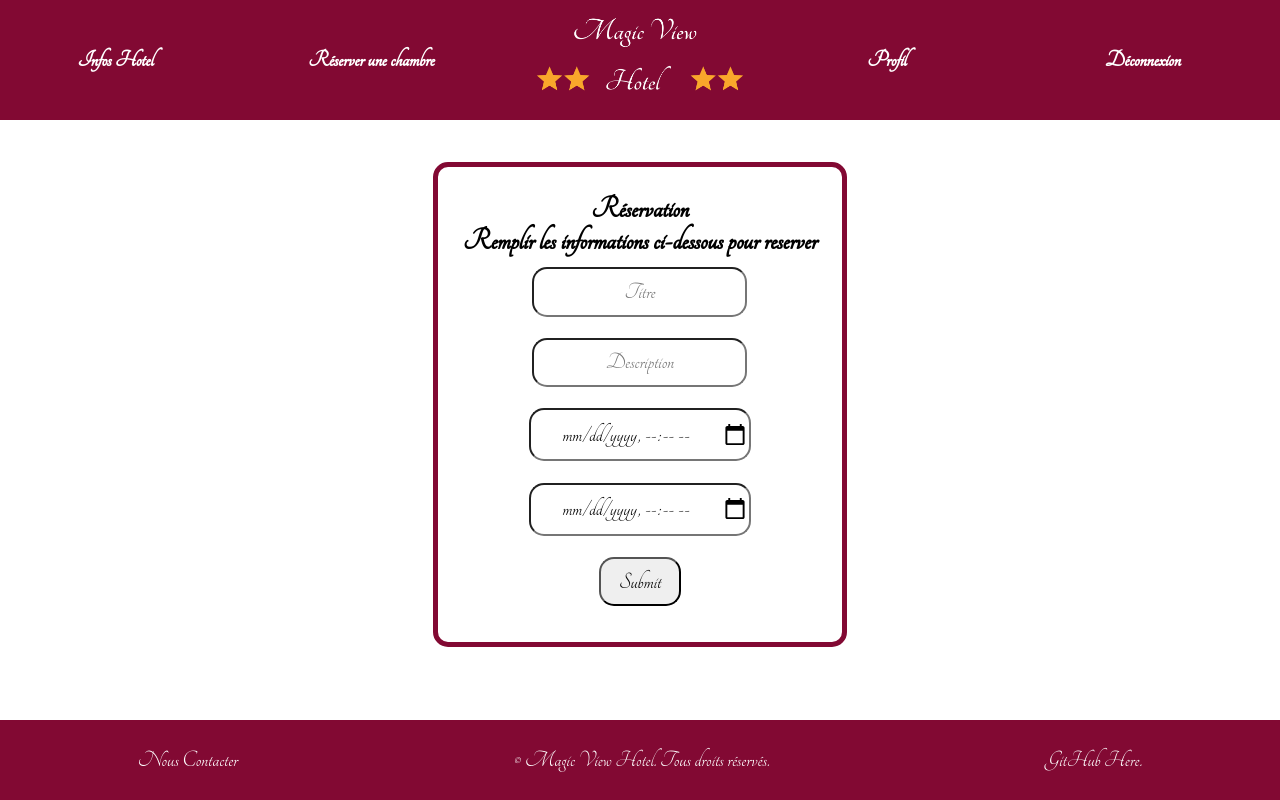
After one commit to ridha-boughediri/reservation-salles, a PHP site: page /reservations.php in a window 1280 px wide. The commit adds this page. Run offline with PHP 8.4, Linux system fonts and the light colour scheme; the visitor is signed in with stand-in values (Sample User, id 1); data that the repository does not hold is empty.

Commit message:
ADD reservations

```diff
--- /dev/null
+++ b/css/reservation.css
@@ -0,0 +1,62 @@
+* {
+    box-sizing: border-box;
+    margin: 0;
+    padding: 0;
+}
+
+html,
+body {
+    width: 100%;
+    min-height: max-content;
+    height: 100%;
+}
+
+main {
+    width: 100%;
+    min-height: 90%;
+    height: max-content;
+    display: flex;
+    padding-top: 7%;
+    align-items: center;
+    justify-content: center;
+}
+
+.titre {
+    text-align: center;
+    font-family: "tangerine";
+    font-size: 200%;
+
+}
+
+.contener-form {
+    display: flex;
+    flex-direction: column;
+    align-items: center;
+}
+
+.contener-main{
+    border: #820933 solid 5px;
+    border-radius: 15px;
+    padding: 2%;
+}
+
+.input-res, .input-cal, .input-butt{
+    padding-top: 3%;
+    padding-bottom: 3%;
+    margin-top: 3%;
+    margin-bottom: 3%;
+    border-radius: 15px;
+    text-align: center;
+    font-family: "tangerine";
+    font-size: 150%;
+}
+
+.input-butt{
+    padding-left: 5%;
+    padding-right: 5%;
+}
+
+@font-face {
+    font-family: "tangerine";
+    src: url(../font/Tangerine-Regular.ttf);
+}
--- a/header.php
+++ b/header.php
@@ -46,7 +46,7 @@ if (isset($_GET['deco'])) {
     }
 
     function gotoprofile() {
-        window.location = './profil.php';
+        window.location = './reservations.php';
     }
 
     function gotodeconnexion() {
--- /dev/null
+++ b/reservations.php
@@ -0,0 +1,60 @@
+<?php
+include('./fileconfig/config.php');
+include('./fileconfig/configuser.php');
+
+if (isset($_POST['button1'])) {
+    $titre = htmlspecialchars($_POST['titre']);
+    $description = htmlspecialchars($_POST['description']);
+    $dateDeb = $_POST['dateDeb'];
+    $dateFin = $_POST['dateFin'];
+    if (!empty($_POST['titre']) and !empty($_POST['description']) and !empty($_POST['dateDeb']) and !empty($_POST['dateFin'])) {
+        $insertRES = $bdd->prepare('INSERT INTO reservations (titre, description, debut, fin, id_utilisateur) VALUES (?,?,?,?,?)');
+        $insertRES->execute(array($titre, $description, $dateDeb, $dateFin, $getid));
+        $erreur = "votre reservation est prise en compte";
+    } else {
+        $erreur = "Veuillez remplir les champs";
+    }
+}
+
+
+?>
+
+<!DOCTYPE html>
+<html lang="fr">
+
+<head>
+    <meta charset="UTF-8">
+    <meta http-equiv="X-UA-Compatible" content="IE=edge">
+    <meta name="viewport" content="width=device-width, initial-scale=1.0">
+    <link rel="stylesheet" href="./css/header.css">
+    <link rel="stylesheet" href="./css/footer.css">
+    <link rel="stylesheet" href="./css/reservation.css">
+    <title>Réservation</title>
+</head>
+
+<body>
+    <?php include('./header.php'); ?>
+    <main>
+        <div class="contener-main">
+            <h2 class="titre">Réservation</h2>
+            <h4 class="titre">Remplir les informations ci-dessous pour reserver</h4>
+            <form action="" method="POST">
+                <div class="contener-form">
+                    <input class="input-res" type="text" name="titre" placeholder="Titre">
+                    <input class="input-res" type="text" name="description" placeholder="Description">
+                    <input class="input-cal" type="datetime-local" name="dateDeb">
+                    <input class="input-cal" type="datetime-local" name="dateFin">
+                    <input class="input-butt" type="submit" name="button1">
+                    <?php if (isset($erreur)) { ?>
+                        <p style="color: red;"><?php echo $erreur; ?></p>
+                    <?php } ?>
+                </div>
+            </form>
+        </div>
+    </main>
+    <?php include('./footer.php'); ?>
+
+
+</body>
+
+</html>
```
